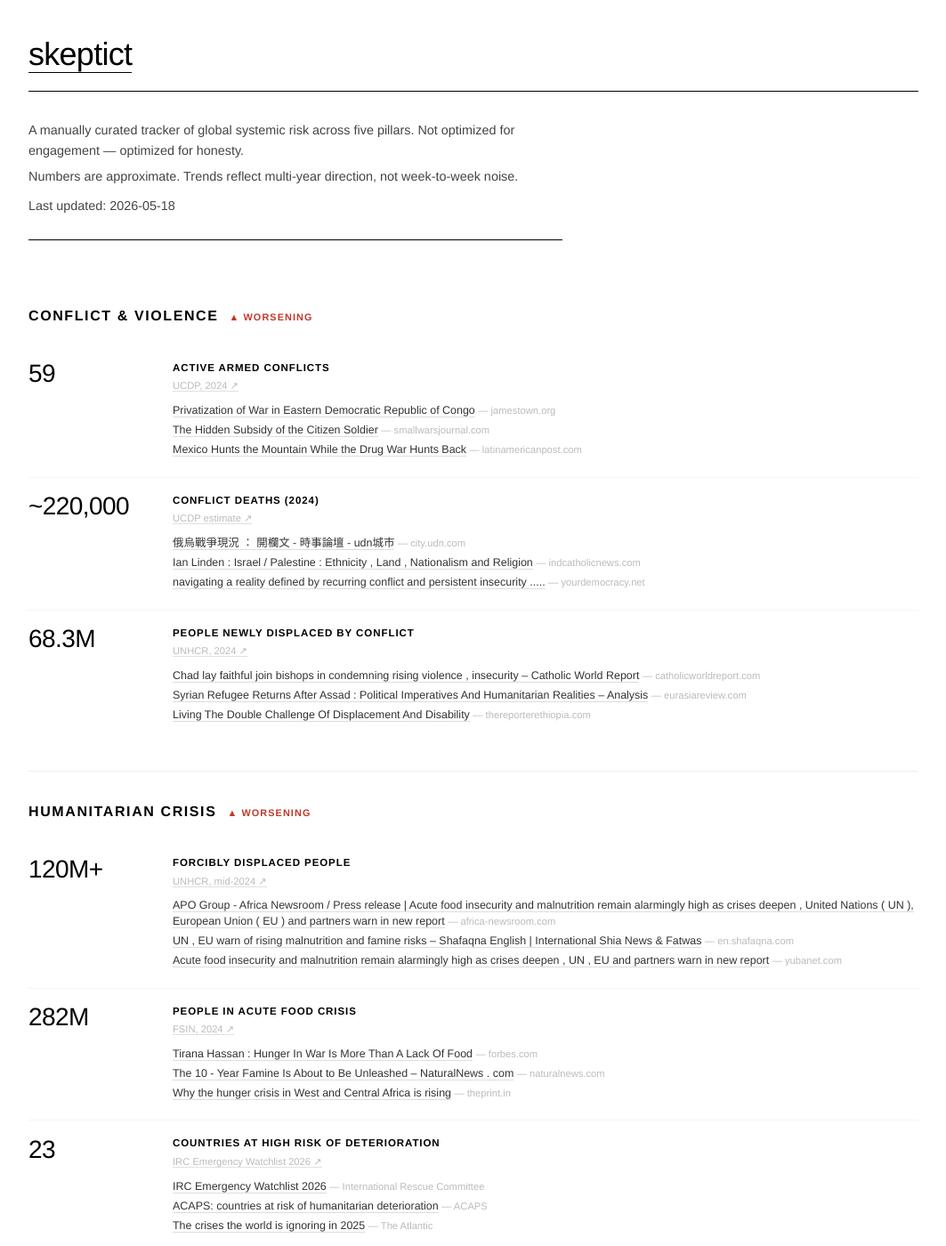
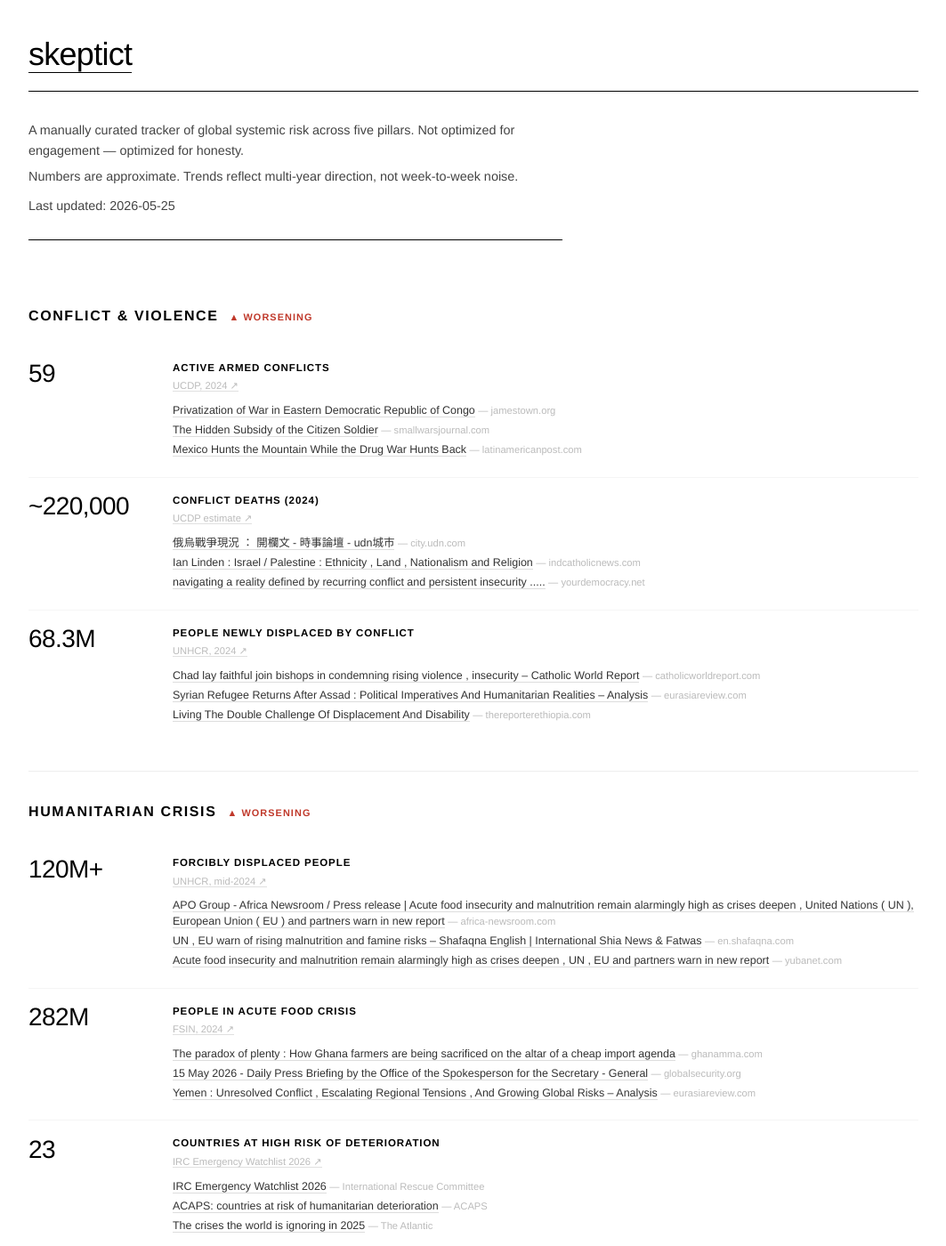
Before and after one commit to skeptict/skeptict.github.io, a Jekyll site: the page built from hellscape/index.html, in a window 1280 px wide and 1400 px high. Shown: the whole window at 89% size, without its empty margins (108-1171 px from the left). Built offline with Jekyll 4.4.1, drawn with Linux system fonts in a browser that asks for light colours; some of the changed text lies outside the part shown.

Commit message:
auto: refresh hellscape articles [2026-05-25]

```diff
--- a/_data/hellscape.yml
+++ b/_data/hellscape.yml
@@ -1,4 +1,4 @@
-last_updated: '2026-05-18'
+last_updated: '2026-05-25'
 pillars:
 - name: Conflict & Violence
   id: conflict
@@ -82,15 +82,18 @@ pillars:
     source_url: https://www.fsinplatform.org/grfc2024
     search_query: food crisis hunger acute famine 2024 2025
     articles:
-    - title: 'Tirana Hassan : Hunger In War Is More Than A Lack Of Food'
-      url: https://www.forbes.com/sites/daphneewingchow/2026/04/09/tirana-hassan-hunger-in-war-is-more-than-a-lack-of-food/
-      publication: forbes.com
-    - title: The 10 - Year Famine Is About to Be Unleashed – NaturalNews . com
-      url: https://www.naturalnews.com/2026-03-19-10-year-famine-about-to-be-unleashed.html
-      publication: naturalnews.com
-    - title: Why the hunger crisis in West and Central Africa is rising
-      url: https://theprint.in/world/why-the-hunger-crisis-in-west-and-central-africa-is-rising/2879487/
-      publication: theprint.in
+    - title: 'The paradox of plenty : How Ghana farmers are being sacrificed on the
+        altar of a cheap import agenda'
+      url: https://www.ghanamma.com/2026/05/18/the-paradox-of-plenty-how-ghanas-farmers-are-being-sacrificed-on-the-altar-of-a-cheap-import-agenda/
+      publication: ghanamma.com
+    - title: 15 May 2026 - Daily Press Briefing by the Office of the Spokesperson
+        for the Secretary - General
+      url: https://www.globalsecurity.org/military/library/news/2026/05/mil-260515-unbrief01.htm
+      publication: globalsecurity.org
+    - title: 'Yemen : Unresolved Conflict , Escalating Regional Tensions , And Growing
+        Global Risks – Analysis'
+      url: https://www.eurasiareview.com/13052026-yemen-unresolved-conflict-escalating-regional-tensions-and-growing-global-risks-analysis/
+      publication: eurasiareview.com
   - label: Countries at high risk of deterioration
     value: '23'
     note: IRC Emergency Watchlist 2026
@@ -211,15 +214,16 @@ pillars:
     source_url: https://thebulletin.org/doomsday-clock/
     search_query: doomsday clock nuclear risk midnight 2025
     articles:
+    - title: Solving the Climate Crisis Requires Peace , and Peace a Stable Climate
+        – Socialist Project
+      url: https://socialistproject.ca/2026/05/solving-climate-crisis-requires-peace/
+      publication: socialistproject.ca
+    - title: The Nuclear Lie at the Center of U . S . Foreign Policy
+      url: https://nuclear-news.net/2026/05/22/2-a1-the-nuclear-lie-at-the-center-of-u-s-foreign-policy/
+      publication: nuclear-news.net
     - title: Experts warn of rising global nuclear danger - Pakistan Today
       url: https://www.pakistantoday.com.pk/2026/05/10/experts-warn-world-is-edging-closer-to-nuclear-catastrophe
       publication: pakistantoday.com.pk
-    - title: 'Doomsday Clock 2026 : Scientists set new time'
-      url: https://www.rnz.co.nz/news/world/585192/doomsday-clock-2026-scientists-set-new-time
-      publication: rnz.co.nz
-    - title: 'Per Capita : Now time for some bad news'
-      url: https://www.davisenterprise.com/features/per-capita-now-time-for-some-bad-news/article_b6f90d08-d569-4517-baa1-e07f1c897353.html
-      publication: davisenterprise.com
   - label: Nuclear states on heightened alert
     value: '3'
     note: US, Russia, China
```
